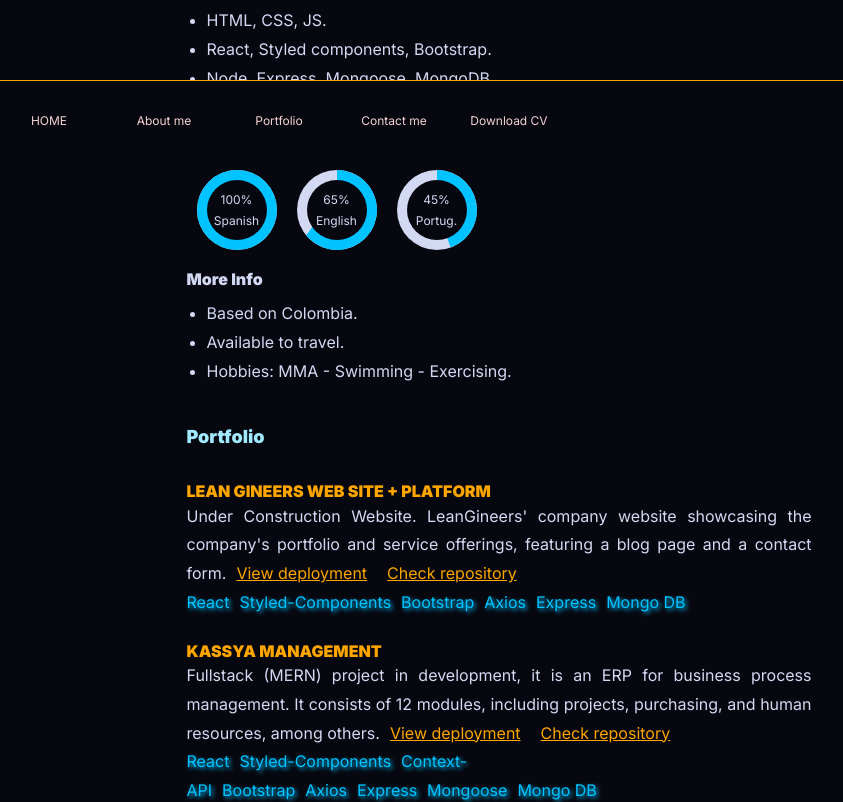
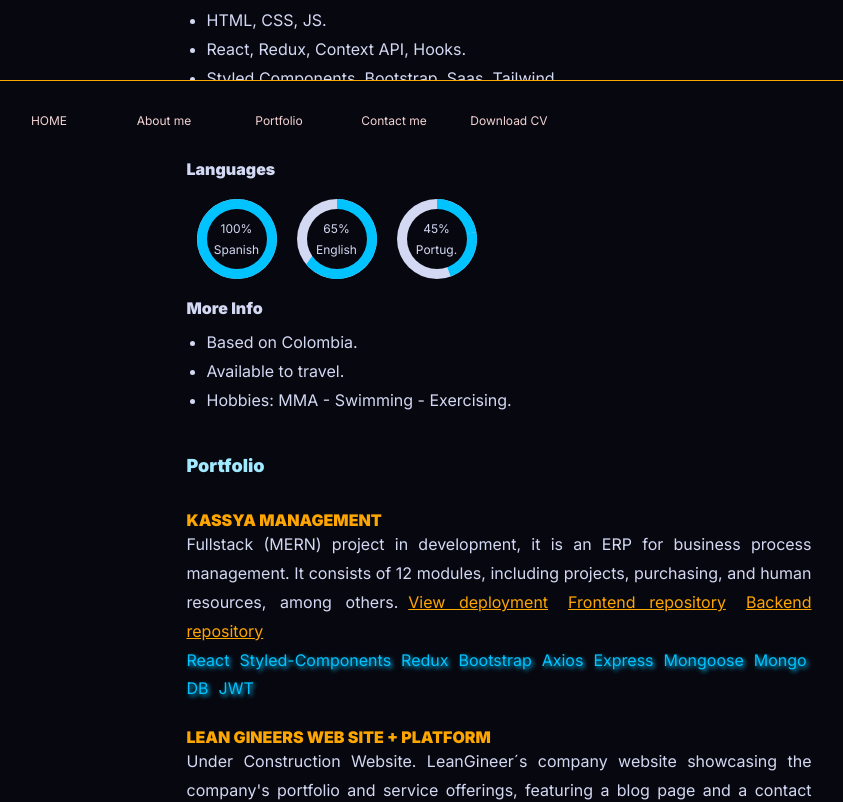
Before and after one commit to afmarquinho/Portfolio-Frontend, a React (Vite) app: page / in a window 1280 px wide. Shown: the part 640-1442 px from the top of the page, without its empty margins (361-1204 px from the left). Built offline with nearby package versions, Linux system fonts and the light colour scheme; a web font is replaced by a local one.

Commit message:
actualizado 5 de oct

```diff
--- a/src/potafolio/Home.jsx
+++ b/src/potafolio/Home.jsx
@@ -126,9 +126,10 @@ const Home = () => {
                 <h3 className="info">Skills</h3>
                 <ul>
                   <li>HTML, CSS, JS.</li>
-                  <li>React, Styled components, Bootstrap.</li>
+                  <li>React, Redux, Context API, Hooks.</li>
+                  <li>Styled Components, Bootstrap, Saas, Tailwind .</li>
                   <li>Node, Express, Mongoose, MongoDB.</li>
-                  <li>Git, GutHub, Figma, Tailwind.</li>
+                  <li>Git, GutHub, Figma.</li>
                 </ul>
                 <h3 className="languages">Languages</h3>
                 <div className="all">
@@ -198,10 +199,50 @@ const Home = () => {
                 <Subtitulos className="title portfolio" id="portfolio">
                   Portfolio
                 </Subtitulos>
+                <div className="project project1">
+                  <h3 className="Kassya Projects">KASSYA MANAGEMENT</h3>
+                  <p className="text-justify">
+                    Fullstack (MERN) project in development, it is an ERP for
+                    business process management. It consists of 12 modules,
+                    including projects, purchasing, and human resources, among
+                    others.
+                    <a
+                      href="https://fanciful-sunshine-ce912f.netlify.app/"
+                      target="blank"
+                      className="see-project mx-3"
+                    >
+                      View deployment
+                    </a>
+                    <a
+                      href="https://github.com/afmarquinho/KassyaManagement-Frontend"
+                      target="blank"
+                      className="see-project mx-3"
+                    >
+                      Frontend repository
+                    </a>
+                    <a
+                      href="https://github.com/afmarquinho/KassyaManagement-Backend"
+                      target="blank"
+                      className="see-project mx-3"
+                    >
+                      Backend repository
+                    </a>
+                    <br />
+                    <span className="">React</span>
+                    <span className="">Styled-Components</span>
+                    <span className="">Redux</span>
+                    <span className="">Bootstrap</span>
+                    <span className="">Axios</span>
+                    <span className="">Express</span>
+                    <span className="">Mongoose</span>
+                    <span className="">Mongo DB</span>
+                    <span className="">JWT</span>
+                  </p>
+                </div>
                 <div className="project project2">
                   <h3 className="lean-gineers">LEAN GINEERS WEB SITE + PLATFORM</h3>
                   <p className="text-justify">
-                    Under Construction Website. LeanGineers' company website
+                    Under Construction Website. LeanGineer´s company website
                     showcasing the company's portfolio and service offerings,
                     featuring a blog page and a contact form.
                     <a
@@ -227,39 +268,8 @@ const Home = () => {
                     <span className="">Mongo DB</span>
                   </p>
                 </div>
-                <div className="project project2">
-                  <h3 className="Kassya Projects">KASSYA MANAGEMENT</h3>
-                  <p className="text-justify">
-                    Fullstack (MERN) project in development, it is an ERP for
-                    business process management. It consists of 12 modules,
-                    including projects, purchasing, and human resources, among
-                    others.
-                    <a
-                      href="https://tiny-horse-6baf33.netlify.app/"
-                      target="blank"
-                      className="see-project mx-3"
-                    >
-                      View deployment
-                    </a>
-                    <a
-                      href="https://github.com/afmarquinho/KassyaApp"
-                      target="blank"
-                      className="see-project mx-3"
-                    >
-                      Check repository
-                    </a>
-                    <br />
-                    <span className="">React</span>
-                    <span className="">Styled-Components</span>
-                    <span className="">Context-API</span>
-                    <span className="">Bootstrap</span>
-                    <span className="">Axios</span>
-                    <span className="">Express</span>
-                    <span className="">Mongoose</span>
-                    <span className="">Mongo DB</span>
-                  </p>
-                </div>
-                <div className="project project1">
+
+                <div className="project project3">
                   <h3 className="tasky">TASKY</h3>
                   <p className="text-justify">
                     Front-end application for managing pending tasks, the form
```
Also changed, not shown: src/Layout/Layout.jsx (deleted, +0 -91 lines).
